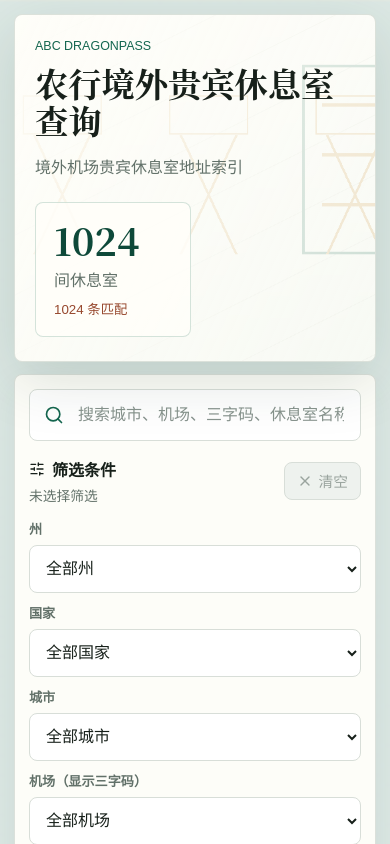
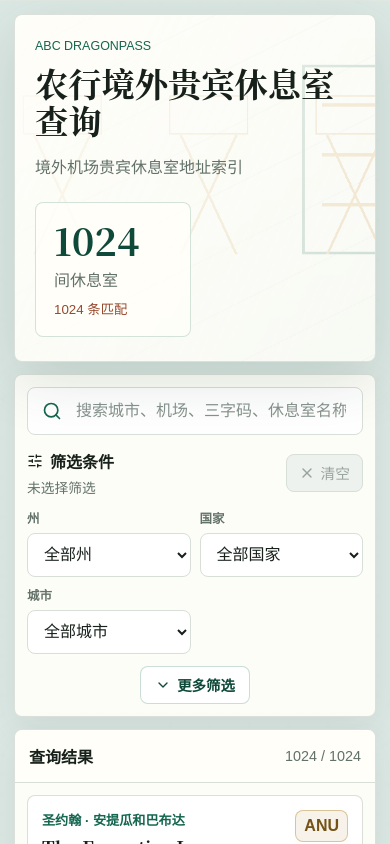
Before and after one commit to aapw01/abc-lounge, a Next.js app: page / in a window 390 px wide. Shown: the top 844 px of the page. Built offline with nearby package versions, Linux system fonts and the light colour scheme.

Commit message:
fix: compact mobile filter controls

```diff
--- a/app/globals.css
+++ b/app/globals.css
@@ -133,7 +133,7 @@
 }
 
 .search-panel {
-  padding: 14px;
+  padding: 12px;
 }
 
 .search-box {
@@ -141,7 +141,7 @@
   grid-template-columns: 22px 1fr;
   align-items: center;
   gap: 10px;
-  min-height: 52px;
+  min-height: 48px;
   border: 1px solid var(--line);
   border-radius: 8px;
   padding: 0 14px;
@@ -168,7 +168,7 @@
   align-items: center;
   justify-content: space-between;
   gap: 12px;
-  margin-top: 16px;
+  margin-top: 14px;
 }
 
 .filter-header p {
@@ -211,32 +211,58 @@
 
 .filter-grid {
   display: grid;
-  grid-template-columns: 1fr;
-  gap: 10px;
-  margin-top: 14px;
+  grid-template-columns: repeat(2, minmax(0, 1fr));
+  gap: 9px;
+  margin-top: 12px;
+}
+
+.advanced-filter-grid {
+  margin-top: 10px;
 }
 
 .filter-field {
   display: grid;
-  gap: 7px;
+  gap: 6px;
 }
 
 .filter-field span {
   color: var(--muted);
-  font-size: 0.82rem;
+  font-size: 0.78rem;
   font-weight: 700;
 }
 
 .filter-field select {
   width: 100%;
   min-width: 0;
-  min-height: 48px;
+  min-height: 44px;
   border: 1px solid var(--line);
   border-radius: 8px;
   padding: 0 38px 0 12px;
   background: #ffffff;
   color: var(--ink);
   outline: 0;
+}
+
+.filter-actions {
+  display: flex;
+  justify-content: center;
+  margin-top: 12px;
+}
+
+.advanced-toggle {
+  display: inline-flex;
+  align-items: center;
+  justify-content: center;
+  gap: 6px;
+  min-height: 38px;
+  border: 1px solid rgba(20, 102, 79, 0.22);
+  border-radius: 8px;
+  padding: 0 14px;
+  background: #ffffff;
+  color: var(--accent-strong);
+  font-size: 0.9rem;
+  font-weight: 800;
+  white-space: nowrap;
 }
 
 .filter-field select:focus,
@@ -406,7 +432,7 @@
   }
 
   .filter-grid {
-    grid-template-columns: repeat(2, minmax(0, 1fr));
+    grid-template-columns: repeat(3, minmax(0, 1fr));
   }
 
   .result-list {
--- a/app/page.tsx
+++ b/app/page.tsx
@@ -1,6 +1,6 @@
 "use client";
 
-import { Search, SlidersHorizontal, X } from "lucide-react";
+import { ChevronDown, ChevronUp, Search, SlidersHorizontal, X } from "lucide-react";
 import { useMemo, useState } from "react";
 import { FilterSelect } from "../components/FilterSelect";
 import { LoungeCard } from "../components/LoungeCard";
@@ -26,12 +26,16 @@
   { key: "securityType", label: "安检类型", placeholder: "全部区域" }
 ];
 
+const PRIMARY_FILTERS = FILTERS.slice(0, 3);
+const ADVANCED_FILTERS = FILTERS.slice(3);
+
 function countActive(filters: LoungeFilters): number {
   return Object.values(filters).filter((value) => value.trim()).length;
 }
 
 export default function Home() {
   const [filters, setFilters] = useState<LoungeFilters>(EMPTY_FILTERS);
+  const [advancedOpen, setAdvancedOpen] = useState(false);
 
   const results = useMemo(() => filterLounges(lounges, filters), [filters]);
   const activeCount = countActive(filters);
@@ -94,7 +98,7 @@
         </div>
 
         <div className="filter-grid">
-          {FILTERS.map((filter) => (
+          {PRIMARY_FILTERS.map((filter) => (
             <FilterSelect
               key={filter.key}
               label={filter.label}
@@ -106,6 +110,29 @@
             />
           ))}
         </div>
+
+        <div className="filter-actions">
+          <button type="button" className="advanced-toggle" onClick={() => setAdvancedOpen((open) => !open)}>
+            {advancedOpen ? <ChevronUp size={16} aria-hidden="true" /> : <ChevronDown size={16} aria-hidden="true" />}
+            {advancedOpen ? "收起筛选" : "更多筛选"}
+          </button>
+        </div>
+
+        {advancedOpen ? (
+          <div className="filter-grid advanced-filter-grid">
+            {ADVANCED_FILTERS.map((filter) => (
+              <FilterSelect
+                key={filter.key}
+                label={filter.label}
+                value={filters[filter.key]}
+                options={getFilterOptions(lounges, filters, filter.key)}
+                placeholder={filter.placeholder}
+                formatOption={filter.key === "airport" ? (value) => airportLabelByName.get(value) ?? value : undefined}
+                onChange={(value) => updateFilter(filter.key, value)}
+              />
+            ))}
+          </div>
+        ) : null}
       </section>
 
       <section className="results-section" aria-label="查询结果">
```
Also changed, not shown: 1 other file (tests, documents, lock files or other folders).
